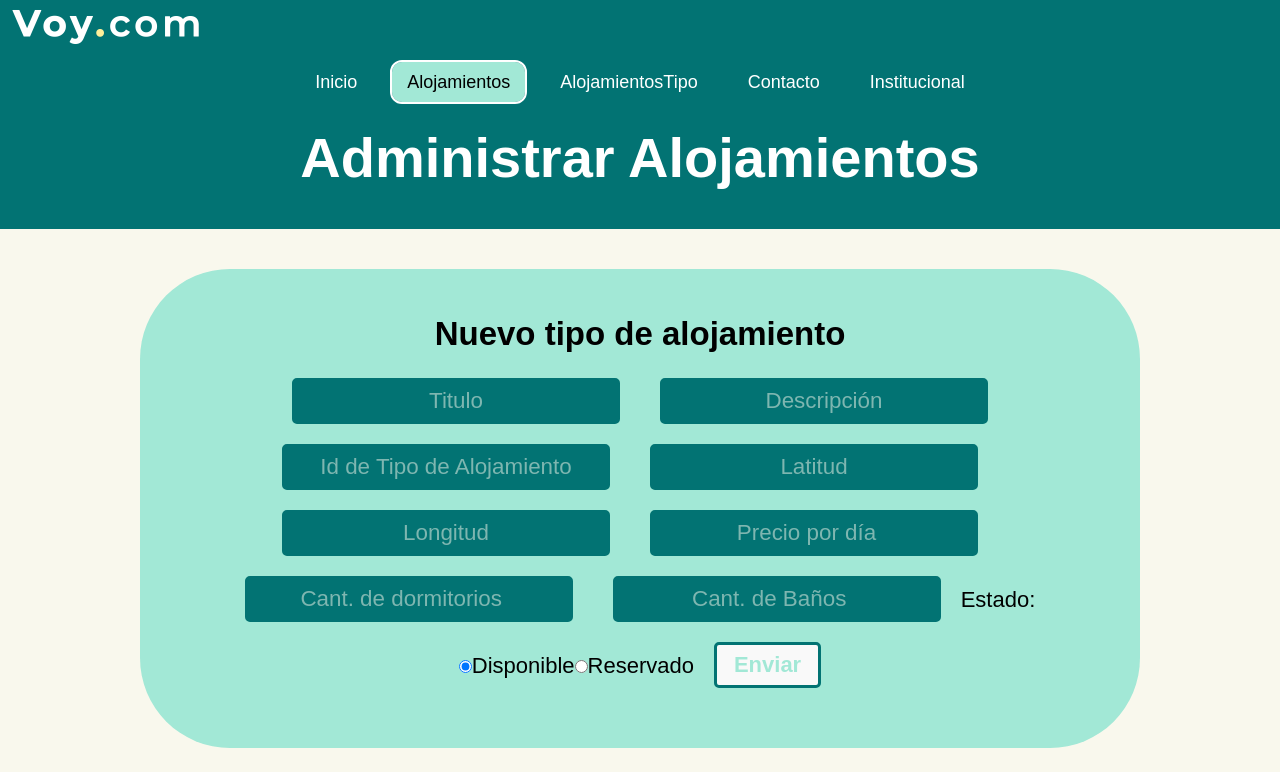
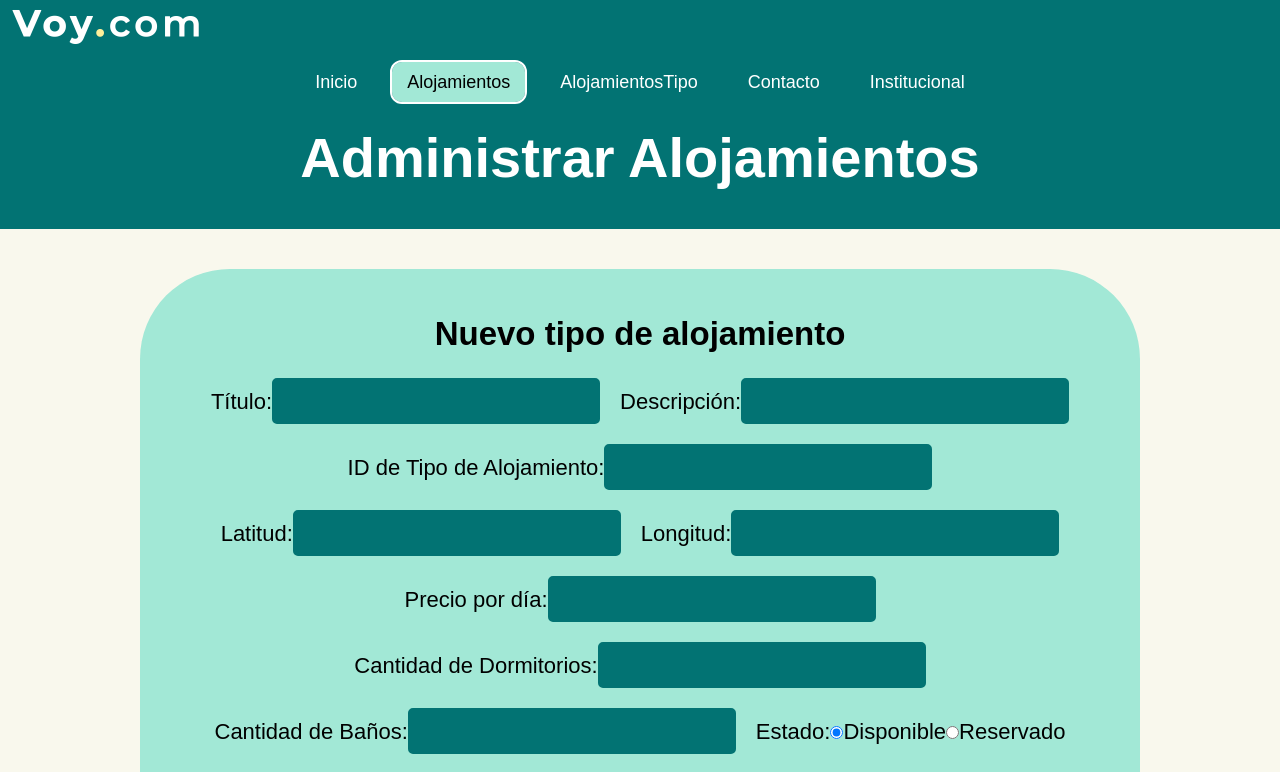
Before and after one commit to nespidev/IDW-TP-Final, a React (Vite) app: page /Alojamientos in a window 1280 px wide. Shown: the top 772 px of the page. Built offline with nearby package versions, Linux system fonts and the light colour scheme.

Commit message:
Avances addAlojamiento

```diff
--- a/src/components/form/alojamientos/AddAlojamiento.jsx
+++ b/src/components/form/alojamientos/AddAlojamiento.jsx
@@ -53,78 +53,87 @@ export default function AddAlojamiento({ onAdd }) {
         <form className="container-rect-redondeado" onSubmit={handleSubmit}>
             <h2>Nuevo tipo de alojamiento</h2>
             <div className='descripcion-boton'>
-                <label htmlFor="titulo"></label>
+                <div className="form-group">
+                    <label htmlFor="titulo">Título:</label>
                     <input
                         type="text"
                         id="titulo"
                         name="titulo"
-                    placeholder='Titulo'
                         required
                         value={formData.titulo}
                         onChange={handleInputChange} />
-                <label htmlFor="descripcion"></label>
+                </div>
+                <div className="form-group">
+                    <label htmlFor="descripcion">Descripción:</label>
                     <input
                         type="text"
                         id="descripcion"
                         name="descripcion"
-                    placeholder='Descripción'
                         required
                         value={formData.descripcion}
                         onChange={handleInputChange} />
-                <label htmlFor="tipo-alojamiento"></label>
+                </div>
+                <div className="form-group">
+                    <label htmlFor="idTipoAlojamiento">ID de Tipo de Alojamiento:</label>
                     <input
                         type="text"
                         id="idTipoAlojamiento"
                         name="idTipoAlojamiento"
-                    placeholder='Id de Tipo de Alojamiento'
                         required
                         value={formData.idTipoAlojamiento}
                         onChange={handleInputChange} />
-                <label htmlFor="latitud"></label>
+                </div>
+                <div className="form-group">
+                    <label htmlFor="latitud">Latitud:</label>
                     <input
                         type="text"
                         id="latitud"
                         name="latitud"
-                    placeholder='Latitud'
                         required
                         value={formData.latitud}
                         onChange={handleInputChange} />
-                <label htmlFor="longitud"></label>
+                </div>
+                <div className="form-group">
+                    <label htmlFor="longitud">Longitud:</label>
                     <input
                         type="text"
                         id="longitud"
                         name="longitud"
-                    placeholder='Longitud'
                         required
                         value={formData.longitud}
                         onChange={handleInputChange} />
-                <label htmlFor="precio-por-dia"></label>
+                </div>
+                <div className="form-group">
+                    <label htmlFor="precioPorDia">Precio por día:</label>
                     <input
                         type="number"
                         id="precioPorDia"
                         name="precioPorDia"
-                    placeholder='Precio por día'
                         required
                         value={formData.precioPorDia}
                         onChange={handleInputChange} />
-                <label htmlFor="cantidad-dormitorios"></label>
+                </div>
+                <div className="form-group">
+                    <label htmlFor="cantidadDormitorios">Cantidad de Dormitorios:</label>
                     <input
                         type="number"
                         id="cantidadDormitorios"
                         name="cantidadDormitorios"
-                    placeholder='Cant. de dormitorios'
                         required
                         value={formData.cantidadDormitorios}
                         onChange={handleInputChange} />
-                <label htmlFor="cantidad-banios"></label>
+                </div>
+                <div className="form-group">
+                    <label htmlFor="cantidadBanios">Cantidad de Baños:</label>
                     <input
                         type="number"
                         id="cantidadBanios"
                         name="cantidadBanios"
-                    placeholder='Cant. de Baños'
                         required
                         value={formData.cantidadBanios}
                         onChange={handleInputChange} />
+                </div>
+                <div className="form-group">
                     <label>Estado:</label>
                     <div className="estado-radios">
                         <label>
@@ -148,6 +157,7 @@ export default function AddAlojamiento({ onAdd }) {
                             Reservado
                         </label>
                     </div>
+                </div>
                 <button type="submit">Enviar</button>
             </div>
         </form>
--- a/src/pages/Alojamientos.css
+++ b/src/pages/Alojamientos.css
@@ -23,6 +23,9 @@ form, .container-rect-redondeado {
 /* .descripcion-boton label {
     display: none;
 } */
+.form-group {
+    justify-content: space-between;
+}
 
 button{
     font-size: 1em;
```
Lines whose indentation alone changed are shown as unchanged.
